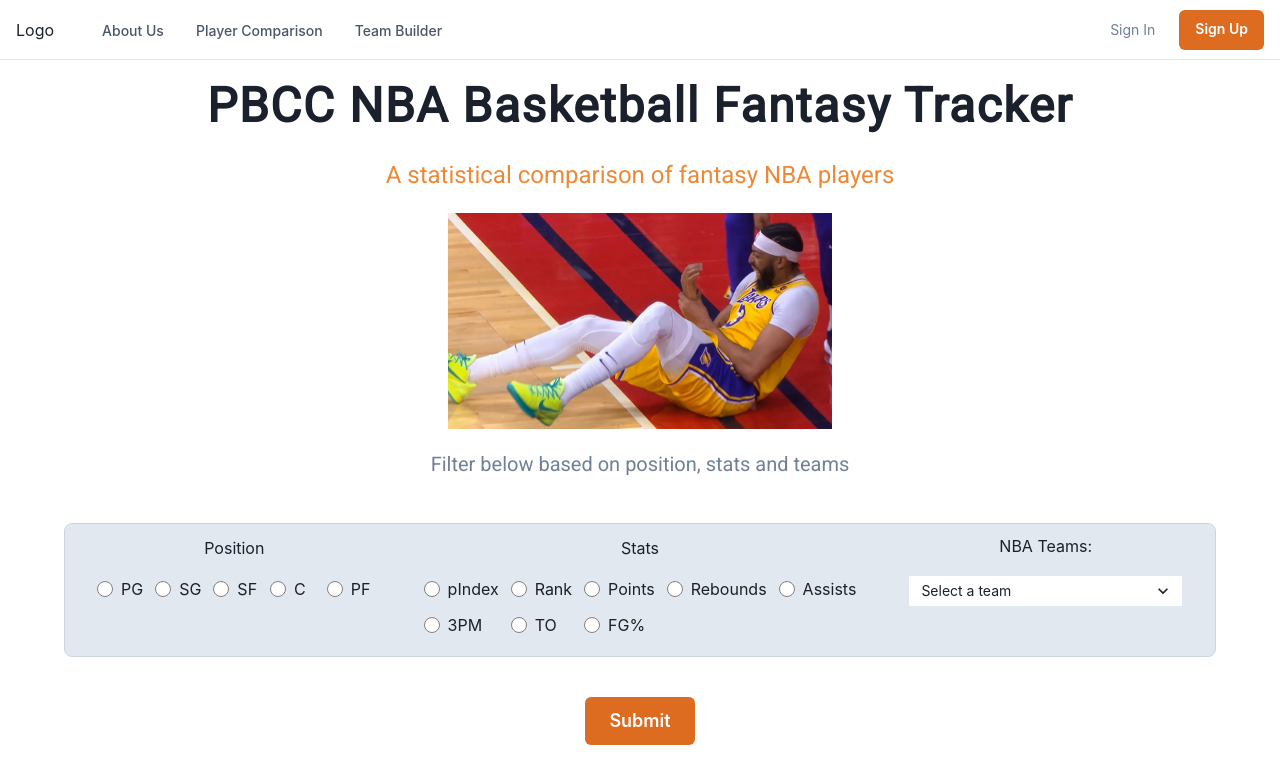
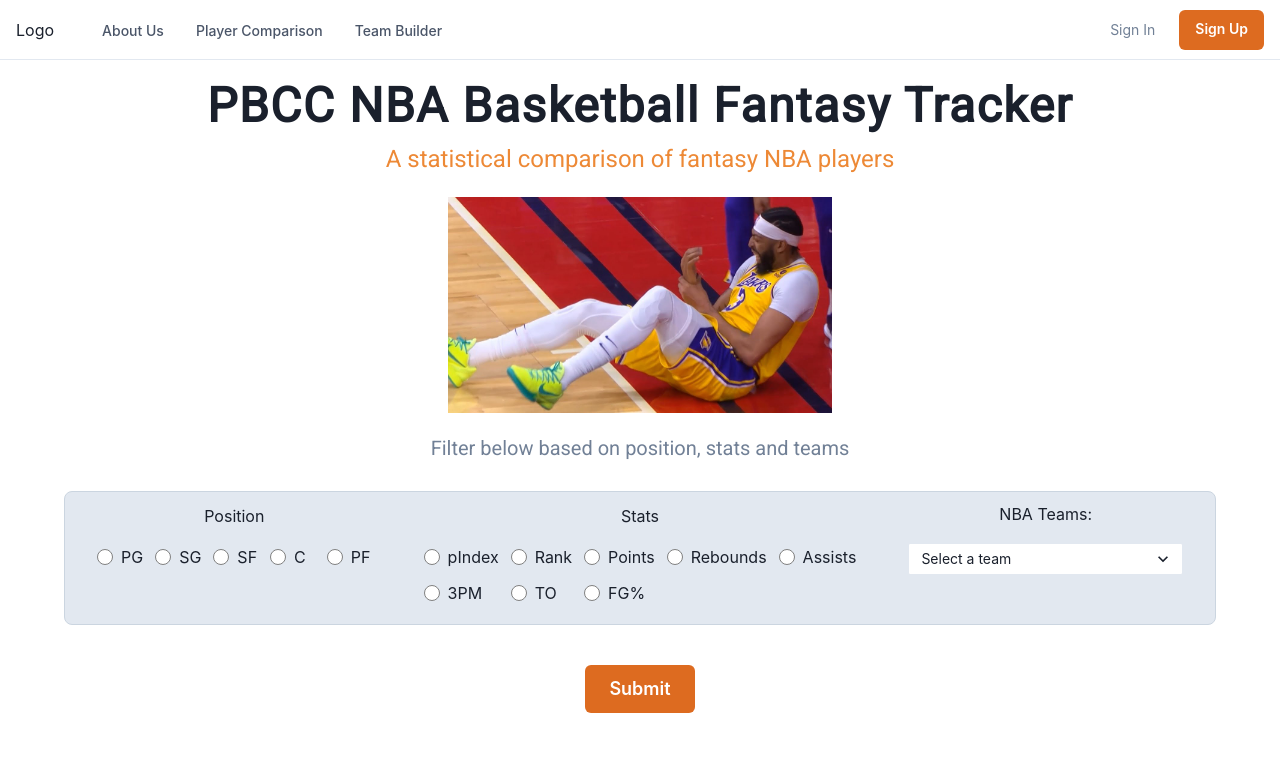
Before and after one commit to cpvu/NBA-Fantasy-Stats, a JavaScript app in the folder client/: page / in a window 1280 px wide. Shown: the top 784 px of the page. Built offline with nearby package versions, Linux system fonts and the light colour scheme; the HTML template or start-up script is replaced by a standard one.

Commit message:
Adjust padding

```diff
--- a/client/src/components/Hero.js
+++ b/client/src/components/Hero.js
@@ -8,7 +8,7 @@ export default function CallToActionWithAnnotation() {
             <Stack
                 textAlign={'center'}
                 spacing={{ base: 8, md: 5 }}
-                py={{ base: 100, md: 6 }}>
+                py={{ base: 100, md: 2 }}>
 
                 <Text as={'span'} color={'orange.400'} fontSize={{ base: '2xl', sm: '1xl', md: '1xl' }} fontFamily={"Roboto"} >
                     A statistical comparison of fantasy NBA players
```
